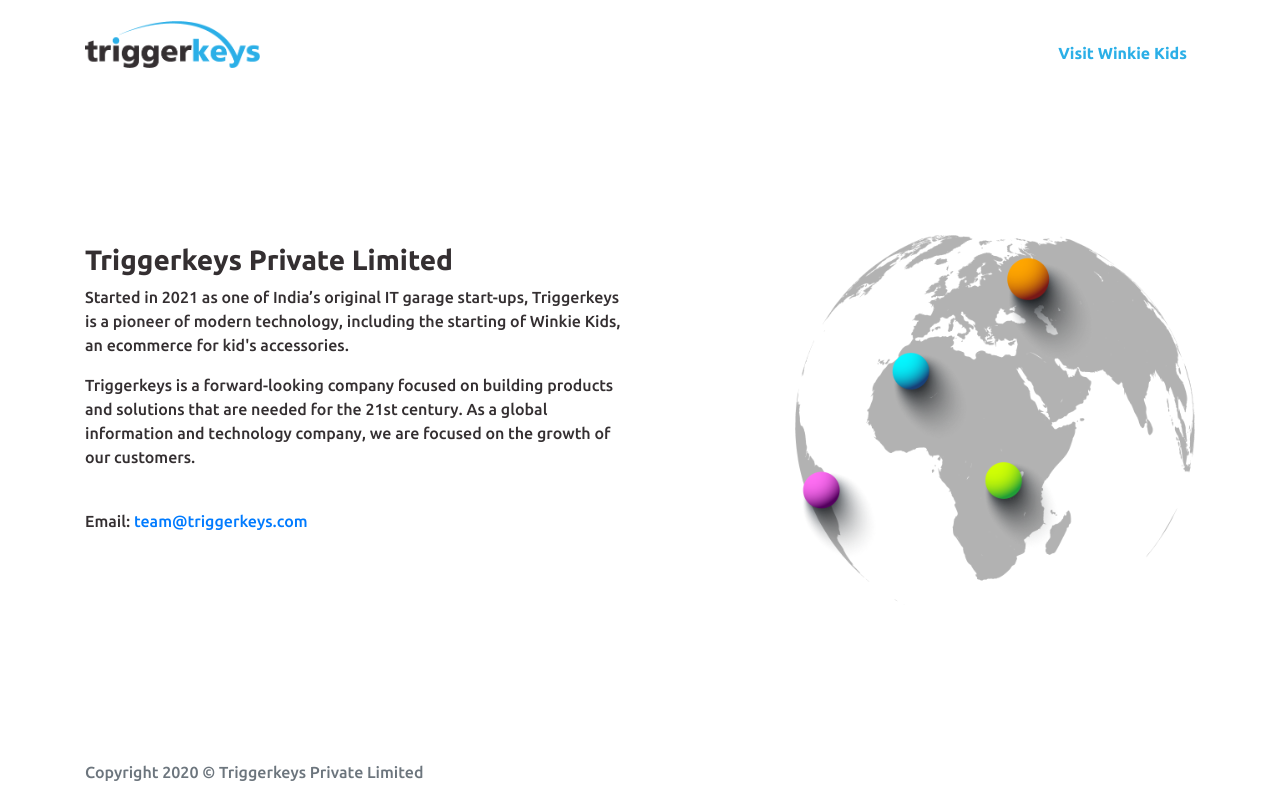
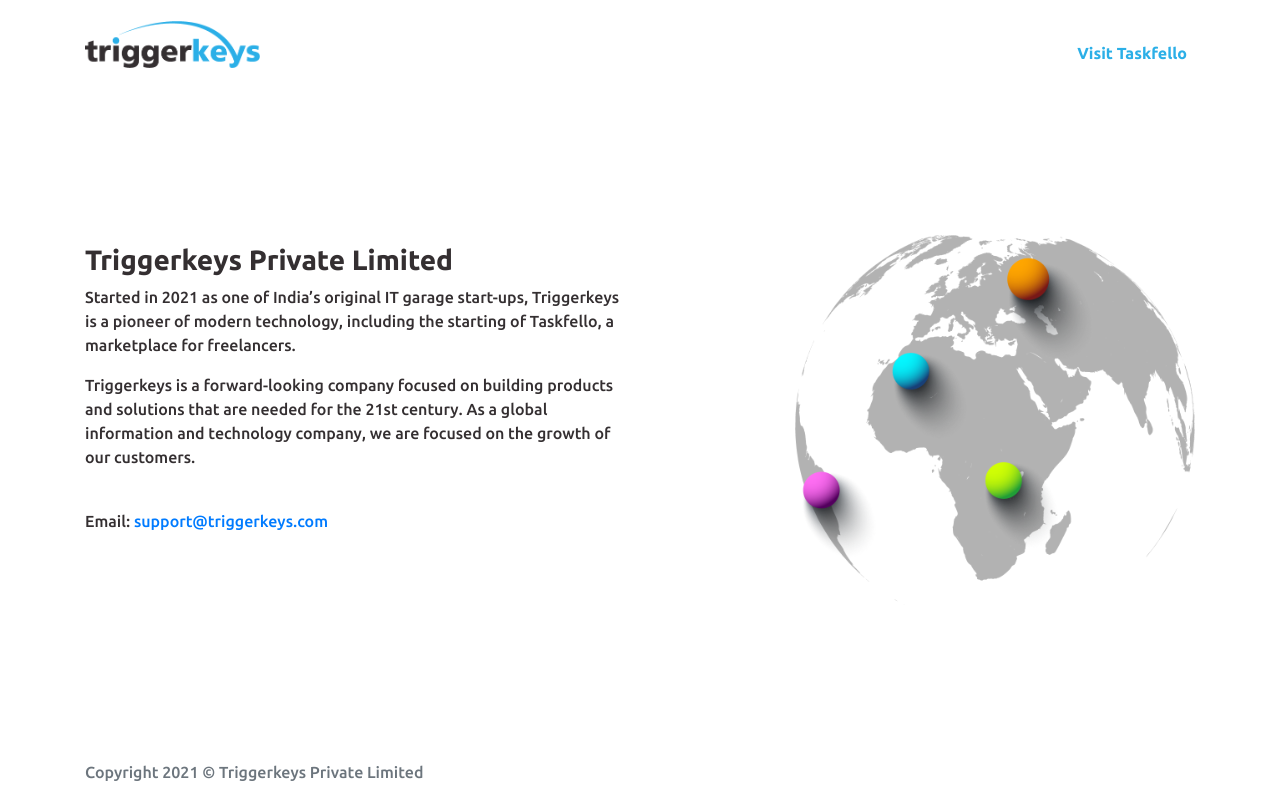
Before and after one commit to DoTA93/triggerkeys, a plain HTML site: page index.html in a window 1280 px wide. Drawn offline with nearby package versions, Linux system fonts and the light colour scheme.

Commit message:
Updated html

```diff
--- a/index.html
+++ b/index.html
@@ -36,8 +36,8 @@
                   <a
                     class="nav-link"
                     style="color: #2bafe7"
-                    href="https://www.winkiekids.com"
-                    ><b>Visit Winkie Kids</b></a
+                    href="https://www.taskfello.com"
+                    ><b>Visit Taskfello</b></a
                   >
                 </li>
               </ul>
@@ -57,8 +57,7 @@
             <h3><b>Triggerkeys Private Limited</b></h3>
             <p>
               Started in 2021 as one of India’s original IT garage start-ups, Triggerkeys
-              is a pioneer of modern technology, including the starting of Winkie Kids, an
-              ecommerce for kid's accessories.
+              is a pioneer of modern technology, including the starting of Taskfello, a marketplace for freelancers.
             </p>
             <p>
               Triggerkeys is a forward-looking company focused on building products and
@@ -66,7 +65,7 @@
               technology company, we are focused on the growth of our customers.
             </p>
             <br />
-            <p>Email: <a href="mailto:team@triggerkeys.com">team@triggerkeys.com</a></p>
+            <p>Email: <a href="mailto:support@triggerkeys.com">support@triggerkeys.com</a></p>
           </div>
         </div>
       </div>
@@ -74,7 +73,7 @@
 
     <footer class="footer mt-auto py-3">
       <div class="container">
-        <span class="text-muted">Copyright 2020 © Triggerkeys Private Limited</span>
+        <span class="text-muted">Copyright 2021 © Triggerkeys Private Limited</span>
       </div>
     </footer>
 
```
